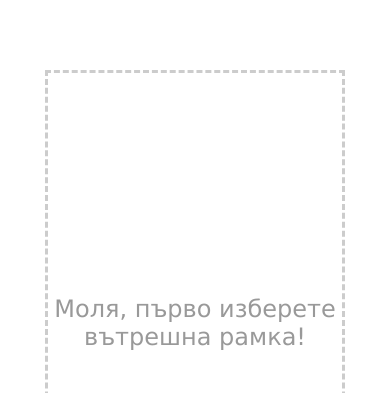
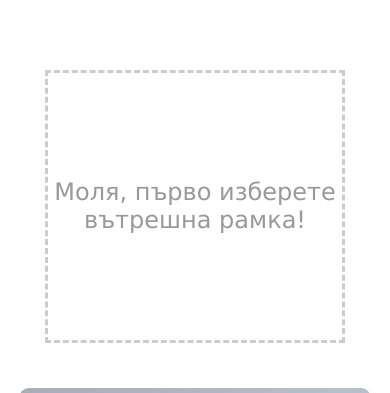
Before and after one commit to ivooo369/Web-Atelier-System, a React (Vite) app: page /calculator in a window 390 px wide. Shown: the part 296-689 px from the top of the page. Built offline with nearby package versions, Linux system fonts and the light colour scheme; no server answers.

Commit message:
Make a small style improvement

```diff
--- a/src/styles/dashboard/ProductsDashboard.css
+++ b/src/styles/dashboard/ProductsDashboard.css
@@ -1,7 +1,7 @@
 .products-container {
   display: flex;
   justify-content: center;
-  gap: 1rem;
+  gap: 0.5rem;
   padding: 1.5rem 0;
 }
 
--- a/src/styles/others/MediaQueries.css
+++ b/src/styles/others/MediaQueries.css
@@ -164,6 +164,7 @@
   .frame-wrapper,
   .select-inner-frame-message {
     max-width: 600px;
+    max-height: 400px;
   }
   .calculator-page .panel-headers {
     width: 90%;
@@ -210,6 +211,7 @@
   .frame-wrapper,
   .select-inner-frame-message {
     max-width: 495px;
+    max-height: 330px;
   }
 }
 
@@ -272,6 +274,7 @@
   .frame-wrapper,
   .select-inner-frame-message {
     max-width: 400px;
+    max-height: 267px;
   }
   .hanging-examples {
     flex-direction: column;
@@ -355,6 +358,7 @@
   .frame-wrapper,
   .select-inner-frame-message {
     max-width: 300px;
+    /* max-height: 300px; */
   }
   .bg-color-and-image-choice-container {
     width: 320px;
```
